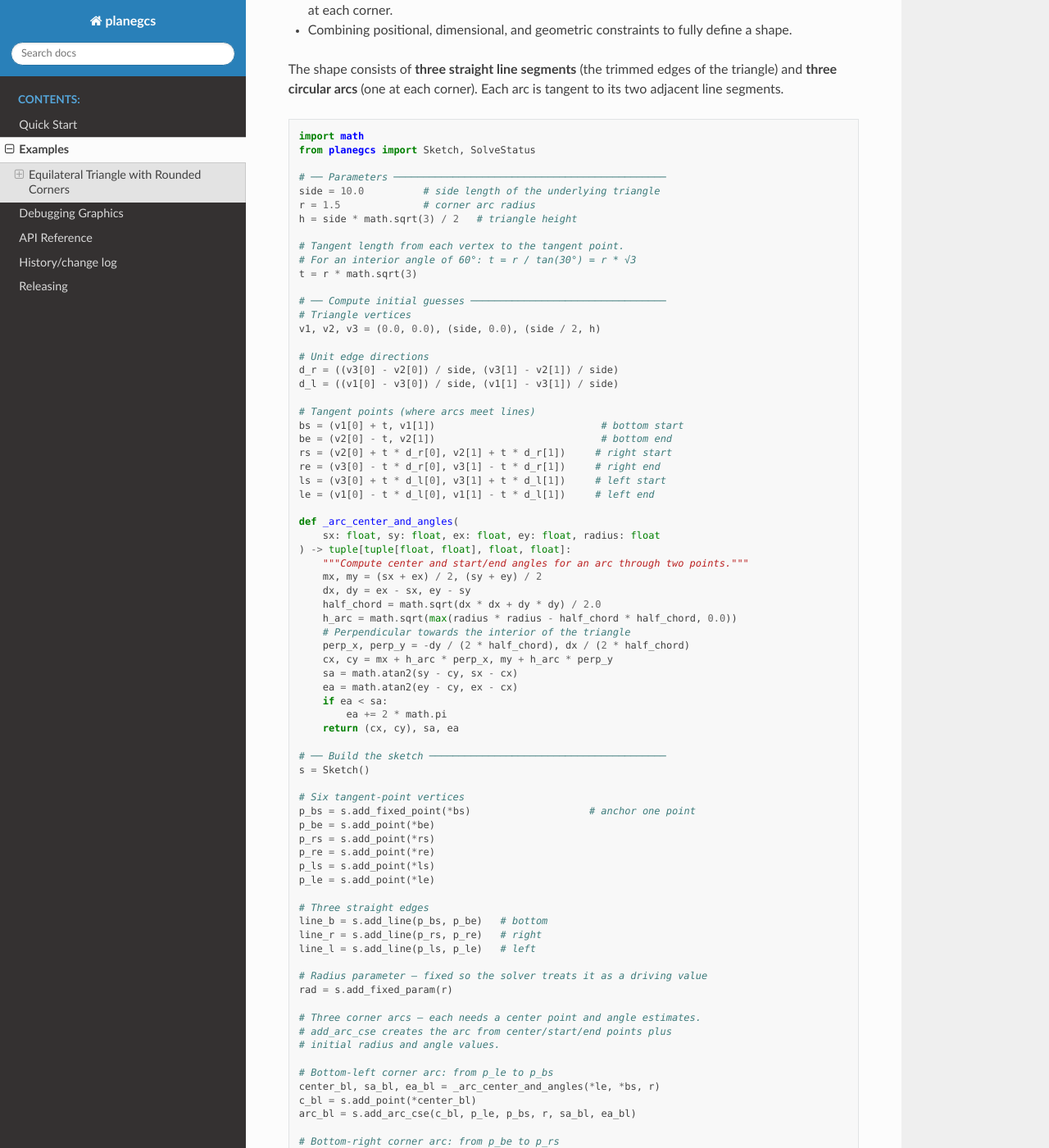
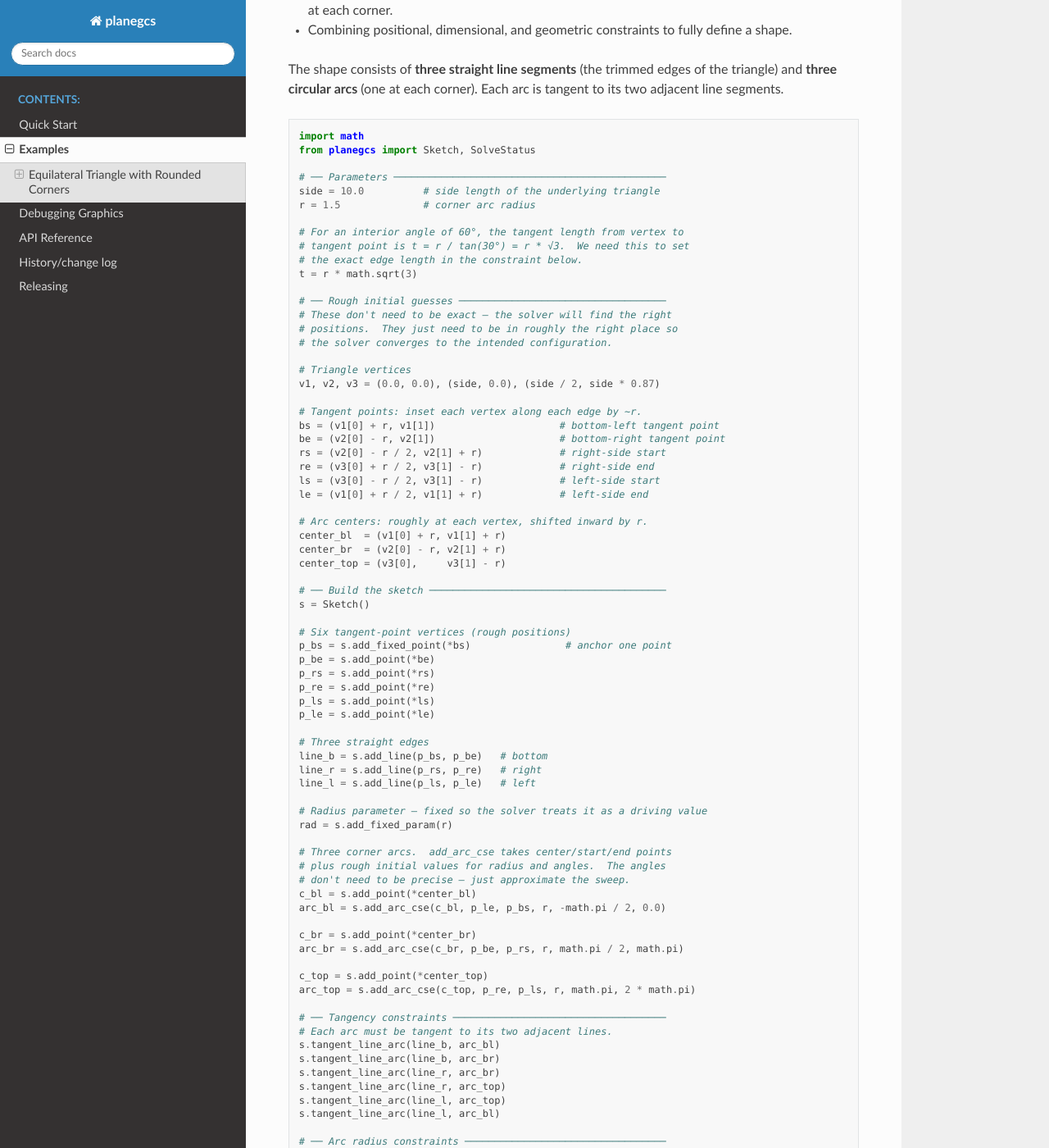
Before and after one commit to spookylukey/planegcs, a Sphinx documentation site: the page built from docs/examples.rst, in a window 1280 px wide and 1400 px high, scrolled down 386 px. Shown: the whole window at 82% size. Built offline with Sphinx 7.4.7 and the Read the Docs theme 3.1.0, drawn with Linux system fonts in a browser that asks for light colours; some of the changed text lies outside the part shown.

Commit message:
Simplify rounded triangle example to use crude initial guesses
Replace exact tangent-point and arc-center calculations with rough
approximations (e.g. offset by ~r instead of computing r*sqrt(3)).
This better demonstrates that the constraint solver does the heavy
lifting — users don't need to solve the geometry themselves, they
just need initial positions in roughly the right place.

Co-authored-by: Shelley <shelley@exe.dev>

```diff
--- a/docs/examples.rst
+++ b/docs/examples.rst
@@ -28,50 +28,38 @@ tangent to its two adjacent line segments.
     # ── Parameters ──────────────────────────────────────────────
     side = 10.0          # side length of the underlying triangle
     r = 1.5              # corner arc radius
-    h = side * math.sqrt(3) / 2   # triangle height
 
-    # Tangent length from each vertex to the tangent point.
-    # For an interior angle of 60°: t = r / tan(30°) = r * √3
+    # For an interior angle of 60°, the tangent length from vertex to
+    # tangent point is t = r / tan(30°) = r * √3.  We need this to set
+    # the exact edge length in the constraint below.
     t = r * math.sqrt(3)
 
-    # ── Compute initial guesses ─────────────────────────────────
+    # ── Rough initial guesses ───────────────────────────────────
+    # These don't need to be exact — the solver will find the right
+    # positions.  They just need to be in roughly the right place so
+    # the solver converges to the intended configuration.
+
     # Triangle vertices
-    v1, v2, v3 = (0.0, 0.0), (side, 0.0), (side / 2, h)
+    v1, v2, v3 = (0.0, 0.0), (side, 0.0), (side / 2, side * 0.87)
 
-    # Unit edge directions
-    d_r = ((v3[0] - v2[0]) / side, (v3[1] - v2[1]) / side)
-    d_l = ((v1[0] - v3[0]) / side, (v1[1] - v3[1]) / side)
+    # Tangent points: inset each vertex along each edge by ~r.
+    bs = (v1[0] + r, v1[1])                     # bottom-left tangent point
+    be = (v2[0] - r, v2[1])                     # bottom-right tangent point
+    rs = (v2[0] - r / 2, v2[1] + r)             # right-side start
+    re = (v3[0] + r / 2, v3[1] - r)             # right-side end
+    ls = (v3[0] - r / 2, v3[1] - r)             # left-side start
+    le = (v1[0] + r / 2, v1[1] + r)             # left-side end
 
-    # Tangent points (where arcs meet lines)
-    bs = (v1[0] + t, v1[1])                            # bottom start
-    be = (v2[0] - t, v2[1])                            # bottom end
-    rs = (v2[0] + t * d_r[0], v2[1] + t * d_r[1])     # right start
-    re = (v3[0] - t * d_r[0], v3[1] - t * d_r[1])     # right end
-    ls = (v3[0] + t * d_l[0], v3[1] + t * d_l[1])     # left start
-    le = (v1[0] - t * d_l[0], v1[1] - t * d_l[1])     # left end
-
-    def _arc_center_and_angles(
-        sx: float, sy: float, ex: float, ey: float, radius: float
-    ) -> tuple[tuple[float, float], float, float]:
-        """Compute center and start/end angles for an arc through two points."""
-        mx, my = (sx + ex) / 2, (sy + ey) / 2
-        dx, dy = ex - sx, ey - sy
-        half_chord = math.sqrt(dx * dx + dy * dy) / 2.0
-        h_arc = math.sqrt(max(radius * radius - half_chord * half_chord, 0.0))
-        # Perpendicular towards the interior of the triangle
-        perp_x, perp_y = -dy / (2 * half_chord), dx / (2 * half_chord)
-        cx, cy = mx + h_arc * perp_x, my + h_arc * perp_y
-        sa = math.atan2(sy - cy, sx - cx)
-        ea = math.atan2(ey - cy, ex - cx)
-        if ea < sa:
-            ea += 2 * math.pi
-        return (cx, cy), sa, ea
+    # Arc centers: roughly at each vertex, shifted inward by r.
+    center_bl  = (v1[0] + r, v1[1] + r)
+    center_br  = (v2[0] - r, v2[1] + r)
+    center_top = (v3[0],     v3[1] - r)
 
     # ── Build the sketch ────────────────────────────────────────
     s = Sketch()
 
-    # Six tangent-point vertices
-    p_bs = s.add_fixed_point(*bs)                    # anchor one point
+    # Six tangent-point vertices (rough positions)
+    p_bs = s.add_fixed_point(*bs)                # anchor one point
     p_be = s.add_point(*be)
     p_rs = s.add_point(*rs)
     p_re = s.add_point(*re)
@@ -86,24 +74,17 @@ tangent to its two adjacent line segments.
     # Radius parameter – fixed so the solver treats it as a driving value
     rad = s.add_fixed_param(r)
 
-    # Three corner arcs – each needs a center point and angle estimates.
-    # add_arc_cse creates the arc from center/start/end points plus
-    # initial radius and angle values.
+    # Three corner arcs.  add_arc_cse takes center/start/end points
+    # plus rough initial values for radius and angles.  The angles
+    # don't need to be precise — just approximate the sweep.
+    c_bl = s.add_point(*center_bl)
+    arc_bl = s.add_arc_cse(c_bl, p_le, p_bs, r, -math.pi / 2, 0.0)
 
-    # Bottom-left corner arc: from p_le to p_bs
-    center_bl, sa_bl, ea_bl = _arc_center_and_angles(*le, *bs, r)
-    c_bl = s.add_point(*center_bl)
-    arc_bl = s.add_arc_cse(c_bl, p_le, p_bs, r, sa_bl, ea_bl)
+    c_br = s.add_point(*center_br)
+    arc_br = s.add_arc_cse(c_br, p_be, p_rs, r, math.pi / 2, math.pi)
 
-    # Bottom-right corner arc: from p_be to p_rs
-    center_br, sa_br, ea_br = _arc_center_and_angles(*be, *rs, r)
-    c_br = s.add_point(*center_br)
-    arc_br = s.add_arc_cse(c_br, p_be, p_rs, r, sa_br, ea_br)
-
-    # Top corner arc: from p_re to p_ls
-    center_top, sa_top, ea_top = _arc_center_and_angles(*re, *ls, r)
     c_top = s.add_point(*center_top)
-    arc_top = s.add_arc_cse(c_top, p_re, p_ls, r, sa_top, ea_top)
+    arc_top = s.add_arc_cse(c_top, p_re, p_ls, r, math.pi, 2 * math.pi)
 
     # ── Tangency constraints ────────────────────────────────────
     # Each arc must be tangent to its two adjacent lines.
@@ -125,8 +106,8 @@ tangent to its two adjacent line segments.
     s.equal_length(line_r, line_l)
 
     # ── Positioning and sizing ──────────────────────────────────
-    s.horizontal(line_b)                             # bottom is horizontal
-    s.set_p2p_distance(p_bs, p_be, side - 2 * t)    # set edge length
+    s.horizontal(line_b)                         # bottom is horizontal
+    s.set_p2p_distance(p_bs, p_be, side - 2 * t) # set edge length
 
     # ── Solve ───────────────────────────────────────────────────
     status = s.solve()
@@ -141,20 +122,22 @@ tangent to its two adjacent line segments.
 
 Running this prints::
 
-    bs: (2.5981, 0.0000)
-    be: (7.4019, 0.0000)
-    rs: (8.7010, 2.2500)
-    re: (6.2990, 6.4103)
-    ls: (3.7010, 6.4103)
-    le: (1.2990, 2.2500)
+    bs: (1.5000, 0.0000)
+    be: (6.3038, 0.0000)
+    rs: (7.6029, 2.2500)
+    re: (5.2009, 6.4103)
+    ls: (2.6029, 6.4102)
+    le: (0.2009, 2.2500)
 
 .. note::
 
-   **Initial guesses matter.** The constraint solver is iterative. When the
-   geometry has multiple valid configurations (e.g., arcs can bulge inward
-   or outward), providing good initial point positions steers the solver to
-   the intended solution.  In this example the exact tangent-point
-   coordinates are computed up front and used as initial guesses.
+   **Initial guesses just need to be rough.** The constraint solver is
+   iterative — you don't need to compute exact geometry yourself.  The
+   initial point positions and arc angles only need to be in approximately
+   the right place so the solver converges to the intended configuration
+   (e.g., arcs bulging outward rather than inward).  In this example,
+   tangent points are crudely estimated by offsetting each vertex inward
+   by ``~r``, and arc angles are rough approximations.
 
 Key API methods used
 ~~~~~~~~~~~~~~~~~~~~
```
Also changed, not shown: 1 other file.
